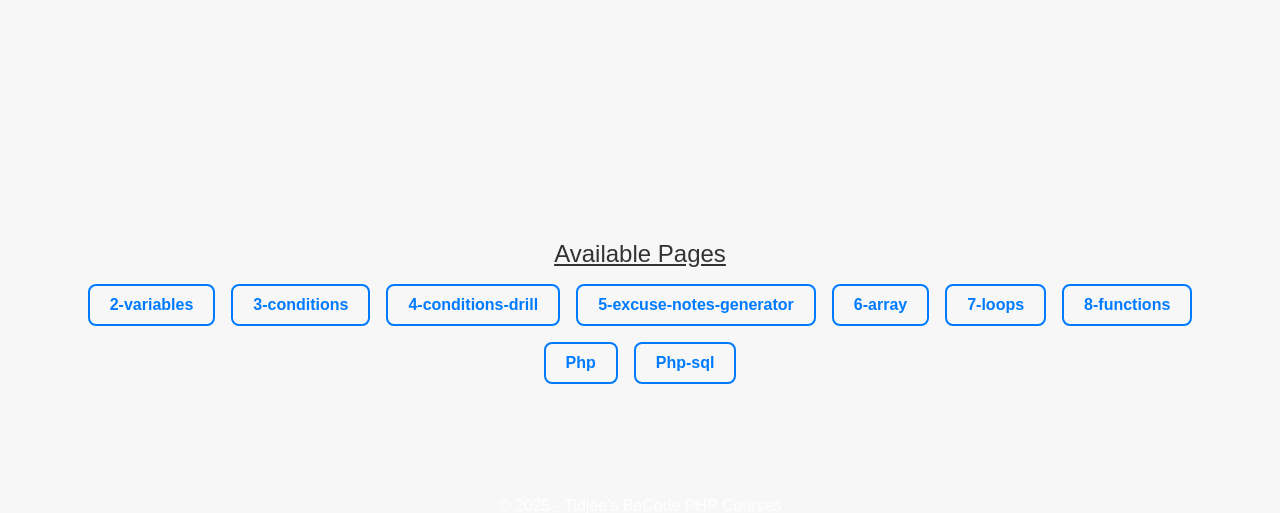
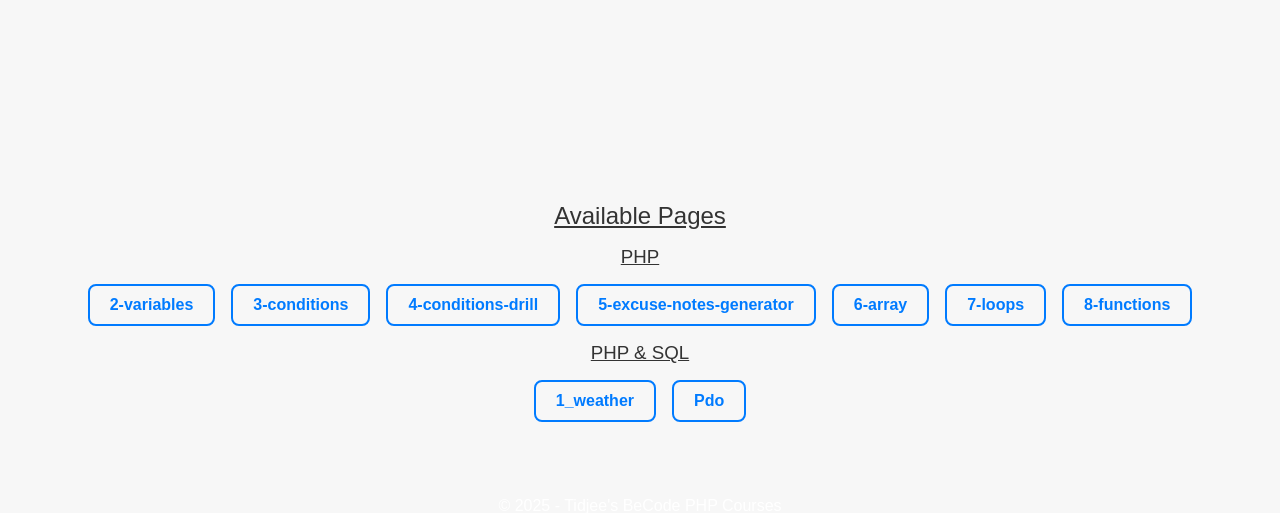
Before and after one commit to tidjee-dev/PHP-becode-courses, a PHP site: page / in a window 1280 px wide. Shown: the part 96-609 px from the top of the page. Run offline with PHP 8.4, Linux system fonts and the light colour scheme; grey boxes are pictures that could not be loaded.

Commit message:
👌 IMPROVE: update index.php and styles.css &  move php courses files into pages/php/ folder

```diff
--- a/src/assets/styles.css
+++ b/src/assets/styles.css
@@ -189,6 +189,13 @@ nav li {
 
 .pages-list-title {
   text-decoration: underline;
+  text-align: center;
+}
+
+.super-list {
+  display: flex;
+  flex-direction: column;
+  gap: 1rem;
 }
 
 .pages-list-ul {
--- a/src/index.php
+++ b/src/index.php
@@ -24,20 +24,40 @@
       <section class="pages-list">
 
         <h2 class="pages-list-title">Available Pages</h2>
+        <ul class="super-list">
+          <h3 class="pages-list-title">PHP</h3>
           <ul class="pages-list-ul">
             <?php
-        $pagesDir = __DIR__ . '/pages';
+          $pagesDir = __DIR__ . '/pages/php';
           if (is_dir($pagesDir) && count(scandir($pagesDir)) > 2) {
             $folders = scandir($pagesDir);
             foreach ($folders as $folder) {
               if ($folder !== '.' && $folder !== '..' && is_dir($pagesDir . '/' . $folder)) {
-              echo '<li><a href="/pages/' . $folder . '" target="_blank" class="btn btn-outline-primary">' . ucfirst($folder) . '</a></li>';
+                echo '<li><a href="/pages/php/' . $folder . '" target="_blank" class="btn btn-outline-primary">' . ucfirst($folder) . '</a></li>';
               }
             }
           } else {
             echo '<p>No pages available.</p>';
           }
           ?>
+          </ul>
+
+          <h3 class="pages-list-title">PHP & SQL</h3>
+          <ul class="pages-list-ul">
+            <?php
+          $pagesDir = __DIR__ . '/pages/php-sql';
+          if (is_dir($pagesDir) && count(scandir($pagesDir)) > 2) {
+            $folders = scandir($pagesDir);
+            foreach ($folders as $folder) {
+              if ($folder !== '.' && $folder !== '..' && is_dir($pagesDir . '/' . $folder)) {
+                echo '<li><a href="/pages/php-sql/' . $folder . '" target="_blank" class="btn btn-outline-primary">' . ucfirst($folder) . '</a></li>';
+              }
+            }
+          } else {
+            echo '<p>No pages available.</p>';
+          }
+          ?>
+          </ul>
         </ul>
       </section>
     </main>
--- a/src/pages/8-functions/index.php
+++ b/src/pages/php/8-functions/index.php
@@ -218,7 +218,7 @@ function calculateSumCheck($num3, $num4) {
   if (is_numeric($num3) && is_numeric($num4)) {
     return '&lt;p&gt;The sum of ' . $num3 . ' and ' . $num4 . ' is: ' . $num3 + $num4 . '&lt;/p&gt;';
   }
-  return 'Error: argument is the not a number.';
+  return 'Error: argument is not a number.';
 };
 
 echo '&lt;form method="GET"&gt;';
@@ -250,7 +250,7 @@ if (isset($_GET['num3']) && isset($_GET['num4'])) {
               if (is_numeric($num3) && is_numeric($num4)) {
                 return '<p>The sum of ' . $num3 . ' and ' . $num4 . ' is: ' . $num3 + $num4 . '</p>';
               }
-              return 'Error: argument is the not a number.';
+              return 'Error: argument is not a number.';
             };
 
             echo '<form method="GET">';
@@ -594,7 +594,7 @@ if (isset($_GET['string'])) {
         <hr class="separator">
 
         <section class="exos-container">
-          <h2 class="exos-title">12. calculate cone volume</h2>
+          <h2 class="exos-title">12. Calculate cone volume</h2>
           <div class="code-container">
             <h3 class="code-title">Code:</h3>
             <pre><code class="language-php">&lt;?php
```
Also changed, not shown: src/pages/php/2-variables/index.php (renamed from src/pages/2-variables/index.php), src/pages/php/3-conditions/index.php (renamed from src/pages/3-conditions/index.php), src/pages/php/4-conditions-drill/index.php (renamed from src/pages/4-conditions-drill/index.php), src/pages/php/5-excuse-notes-generator/assets/favicon.svg (renamed from src/pages/5-excuse-notes-generator/assets/favicon.svg), src/pages/php/5-excuse-notes-generator/assets/preview.css (renamed from src/pages/5-excuse-notes-generator/assets/preview.css), src/pages/php/5-excuse-notes-generator/assets/styles.css (renamed from src/pages/5-excuse-notes-generator/assets/styles.css), src/pages/php/5-excuse-notes-generator/download.php (renamed from src/pages/5-excuse-notes-generator/download.php), src/pages/php/5-excuse-notes-generator/excuse.php (renamed from src/pages/5-excuse-notes-generator/excuse.php), src/pages/php/5-excuse-notes-generator/index.php (renamed from src/pages/5-excuse-notes-generator/index.php), src/pages/php/6-array/index.php (renamed from src/pages/6-array/index.php), src/pages/php/7-loops/index.php (renamed from src/pages/7-loops/index.php). Lines whose indentation alone changed are shown as unchanged.
